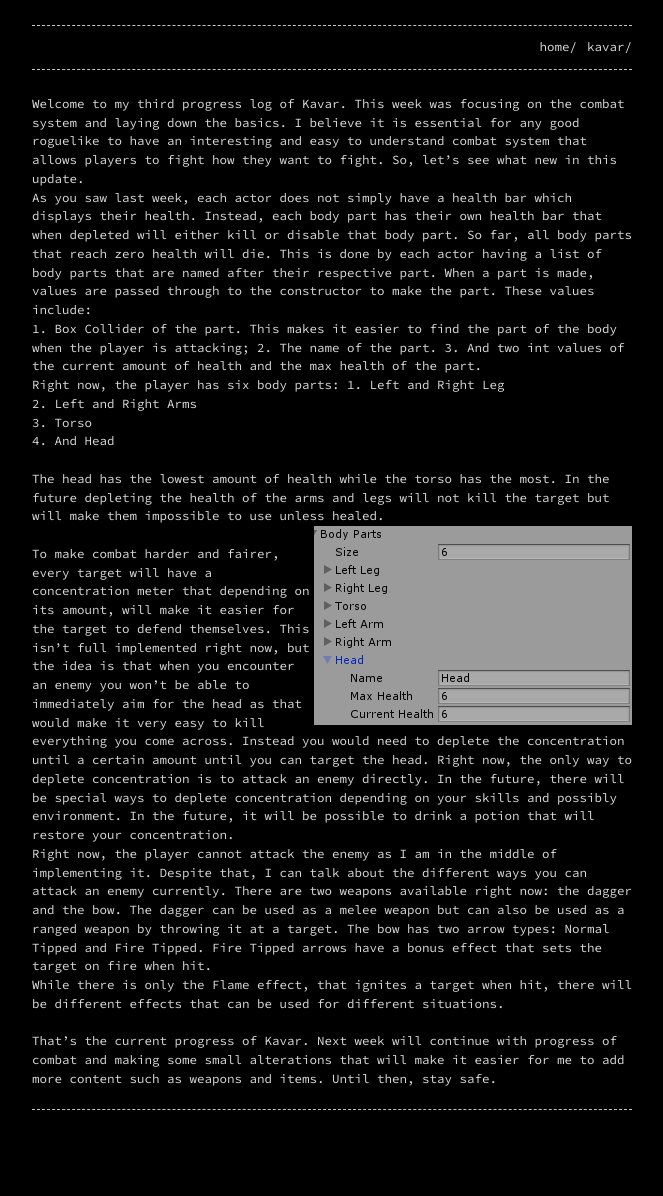
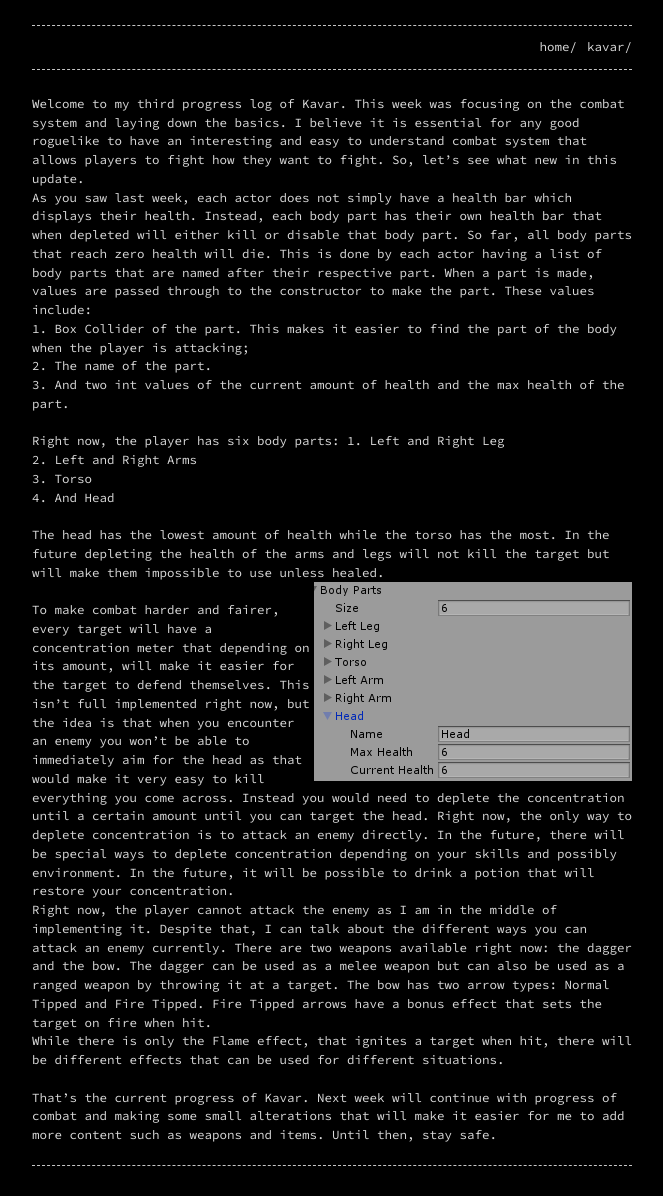
Before and after one commit to KyleS01/KyleS01.github.io, a Jekyll site: the page built from _posts/2020-6-21-Kavar Log 2.markdown, in a window 1280 px wide. Shown: the whole page, without its empty margins (308-971 px from the left). Built offline with Jekyll 4.4.1, drawn with Linux system fonts in a browser that asks for light colours; before the commit the page ends 1140 px from its top, so only the background shows below that.

Commit message:
Update 2020-6-21-Kavar Log 2.markdown

```diff
--- a/_posts/2020-6-21-Kavar Log 2.markdown
+++ b/_posts/2020-6-21-Kavar Log 2.markdown
@@ -8,10 +8,11 @@ categories: Kavar
 Welcome to my third progress log of Kavar. This week was focusing on the combat system and laying down the basics. I believe it is essential for any good roguelike to have an interesting and easy to understand combat system that allows players to fight how they want to fight. So, let’s see what new in this update.
 As you saw last week, each actor does not simply have a health bar which displays their health. Instead, each body part has their own health bar that when depleted will either kill or disable that body part. So far, all body parts that reach zero health will die. This is done by each actor having a list of body parts that are named after their respective part. When a part is made, values are passed through to the constructor to make the part. These values include:
 <div>
-1.	Box Collider of the part. This makes it easier to find the part of the body when the player is attacking;
-2.	The name of the part.
+1.	Box Collider of the part. This makes it easier to find the part of the body when the player is attacking; <br>
+2.	The name of the part. <br>
 3.	And two int values of the current amount of health and the max health of the part.
 </div>
+<br>
 <div>
 Right now, the player has six body parts:
 1.	Left and Right Leg <br>
```
